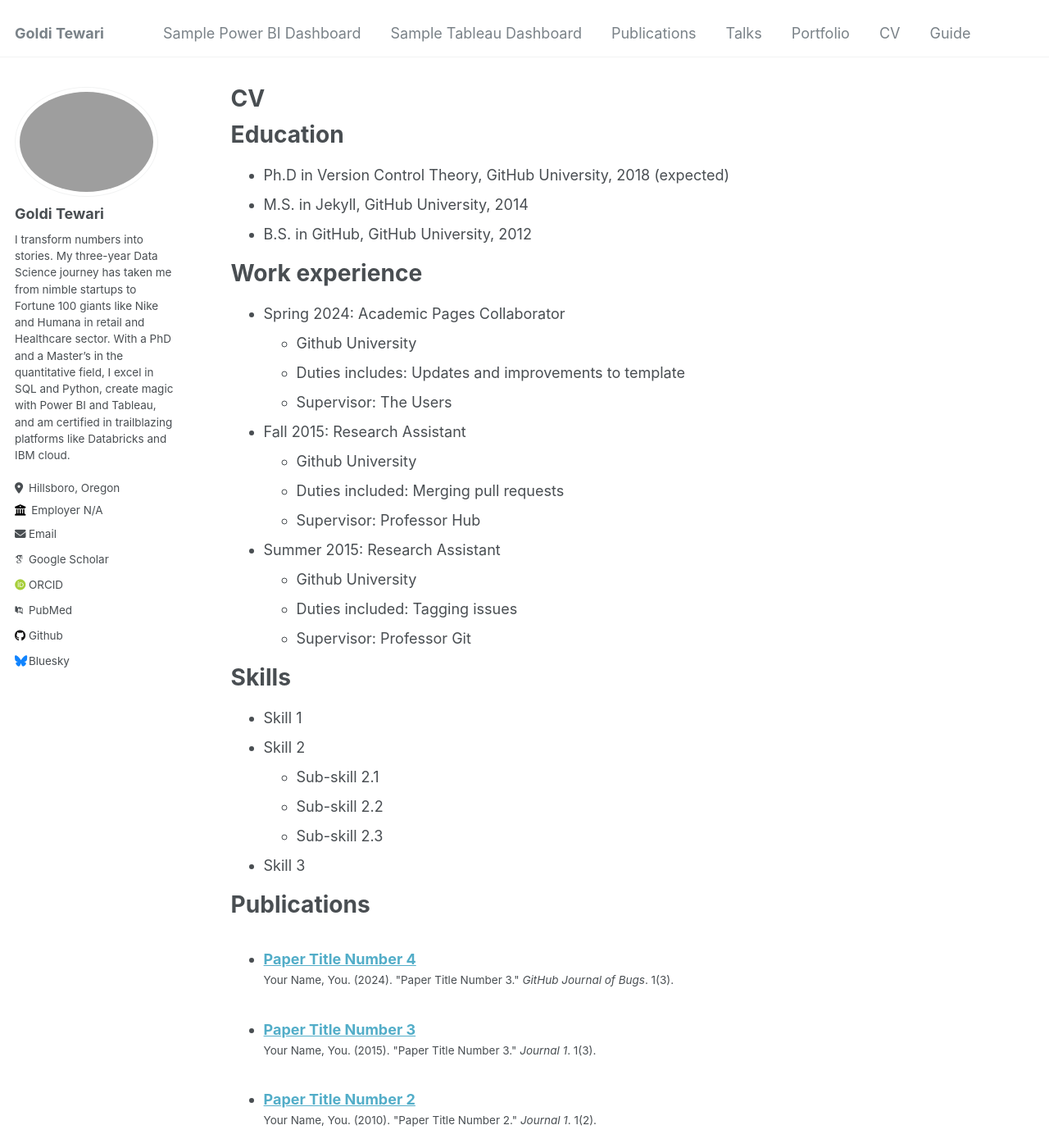
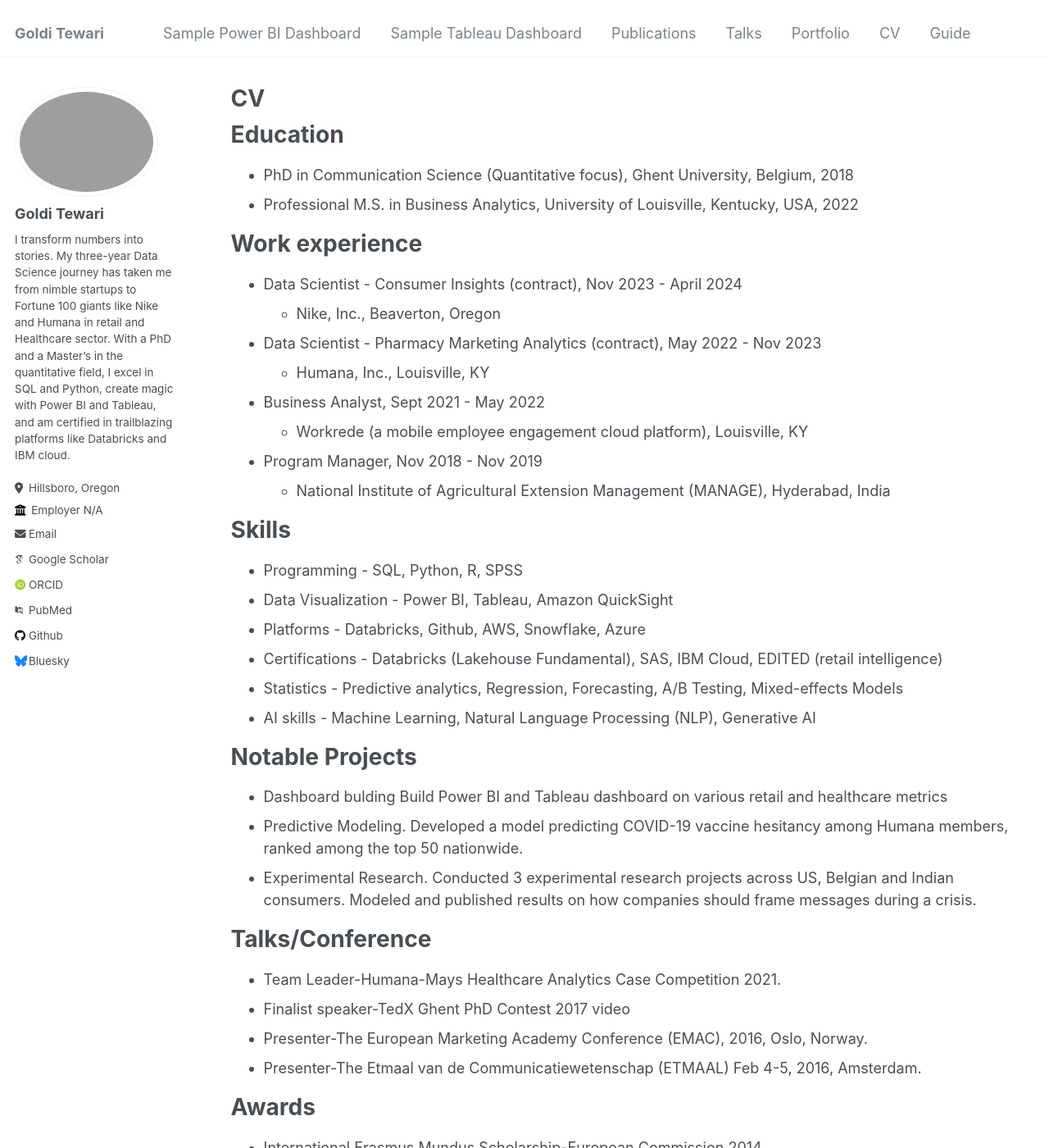
Before and after one commit to golditewari9/golditewari.github.io, a Jekyll site: the page built from _pages/cv.md, in a window 1280 px wide and 1400 px high. Shown: the whole window at 82% size. Built offline with Jekyll 4.4.1, drawn with Linux system fonts in a browser that asks for light colours; some web fonts are replaced; some of the changed text lies outside the part shown.

Commit message:
Update cv.md

```diff
--- a/_pages/cv.md
+++ b/_pages/cv.md
@@ -11,54 +11,52 @@ redirect_from:
 
 Education
 ======
-* Ph.D in Version Control Theory, GitHub University, 2018 (expected)
-* M.S. in Jekyll, GitHub University, 2014
-* B.S. in GitHub, GitHub University, 2012
+* PhD in Communication Science (Quantitative focus), Ghent University, Belgium, 2018
+* Professional M.S. in Business Analytics, University of Louisville, Kentucky, USA, 2022
 
 Work experience
 ======
-* Spring 2024: Academic Pages Collaborator
-  * Github University
-  * Duties includes: Updates and improvements to template
-  * Supervisor: The Users
+* Data Scientist - Consumer Insights (contract), Nov 2023 - April 2024
+  * Nike, Inc., Beaverton, Oregon
 
-* Fall 2015: Research Assistant
-  * Github University
-  * Duties included: Merging pull requests
-  * Supervisor: Professor Hub
+* Data Scientist - Pharmacy Marketing Analytics (contract), May 2022 - Nov 2023
+  * Humana, Inc., Louisville, KY
 
-* Summer 2015: Research Assistant
-  * Github University
-  * Duties included: Tagging issues
-  * Supervisor: Professor Git
+* Business Analyst, Sept 2021 - May 2022
+  * Workrede (a mobile employee engagement cloud platform), Louisville, KY
+
+* Program Manager, Nov 2018 - Nov 2019
+  * National Institute of Agricultural Extension Management (MANAGE), Hyderabad, India
 
 Skills
 ======
-* Skill 1
-* Skill 2
-  * Sub-skill 2.1
-  * Sub-skill 2.2
-  * Sub-skill 2.3
-* Skill 3
+* Programming - SQL, Python, R, SPSS
+* Data Visualization - Power BI, Tableau, Amazon QuickSight
+* Platforms - Databricks, Github, AWS, Snowflake, Azure
+* Certifications - Databricks (Lakehouse Fundamental), SAS, IBM Cloud, EDITED (retail intelligence)
+* Statistics - Predictive analytics, Regression, Forecasting, A/B Testing, Mixed-effects Models
+* AI skills - Machine Learning, Natural Language Processing (NLP), Generative AI
+
+Notable Projects
+======
+* Dashboard bulding Build Power BI and Tableau dashboard on various retail and healthcare metrics
+* Predictive Modeling. Developed a model predicting COVID-19 vaccine hesitancy among Humana members, ranked among the top 50 nationwide.
+* Experimental Research. Conducted 3 experimental research projects across US, Belgian and Indian consumers. Modeled and published results on how companies should frame messages during a crisis.
+
+Talks/Conference
+======
+* Team Leader-Humana-Mays Healthcare Analytics Case Competition 2021.
+* Finalist speaker-TedX Ghent PhD Contest 2017 video
+* Presenter-The European Marketing Academy Conference (EMAC), 2016, Oslo, Norway.
+* Presenter-The Etmaal van de Communicatiewetenschap (ETMAAL) Feb 4-5, 2016, Amsterdam.
+
+Awards
+======
+* International Erasmus Mundus Scholarship-European Commission 2014
+* International Student and Scholar Award, University of Louisville, KY 2021
 
 Publications
 ======
   <ul>{% for post in site.publications reversed %}
     {% include archive-single-cv.html %}
   {% endfor %}</ul>
-
-Talks
-======
-  <ul>{% for post in site.talks reversed %}
-    {% include archive-single-talk-cv.html  %}
-  {% endfor %}</ul>
-
-Teaching
-======
-  <ul>{% for post in site.teaching reversed %}
-    {% include archive-single-cv.html %}
-  {% endfor %}</ul>
-
-Service and leadership
-======
-* Currently signed in to 43 different slack teams
```
